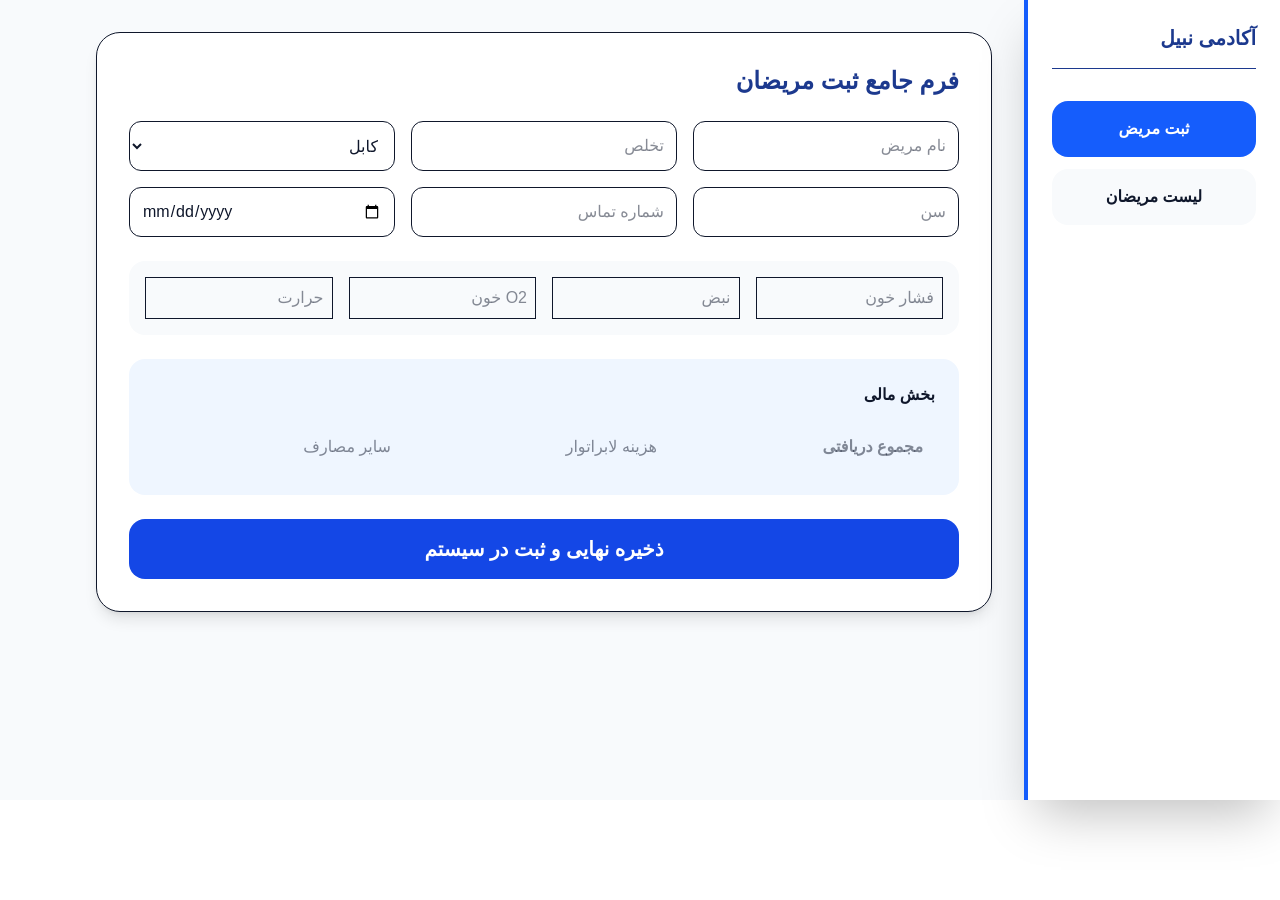
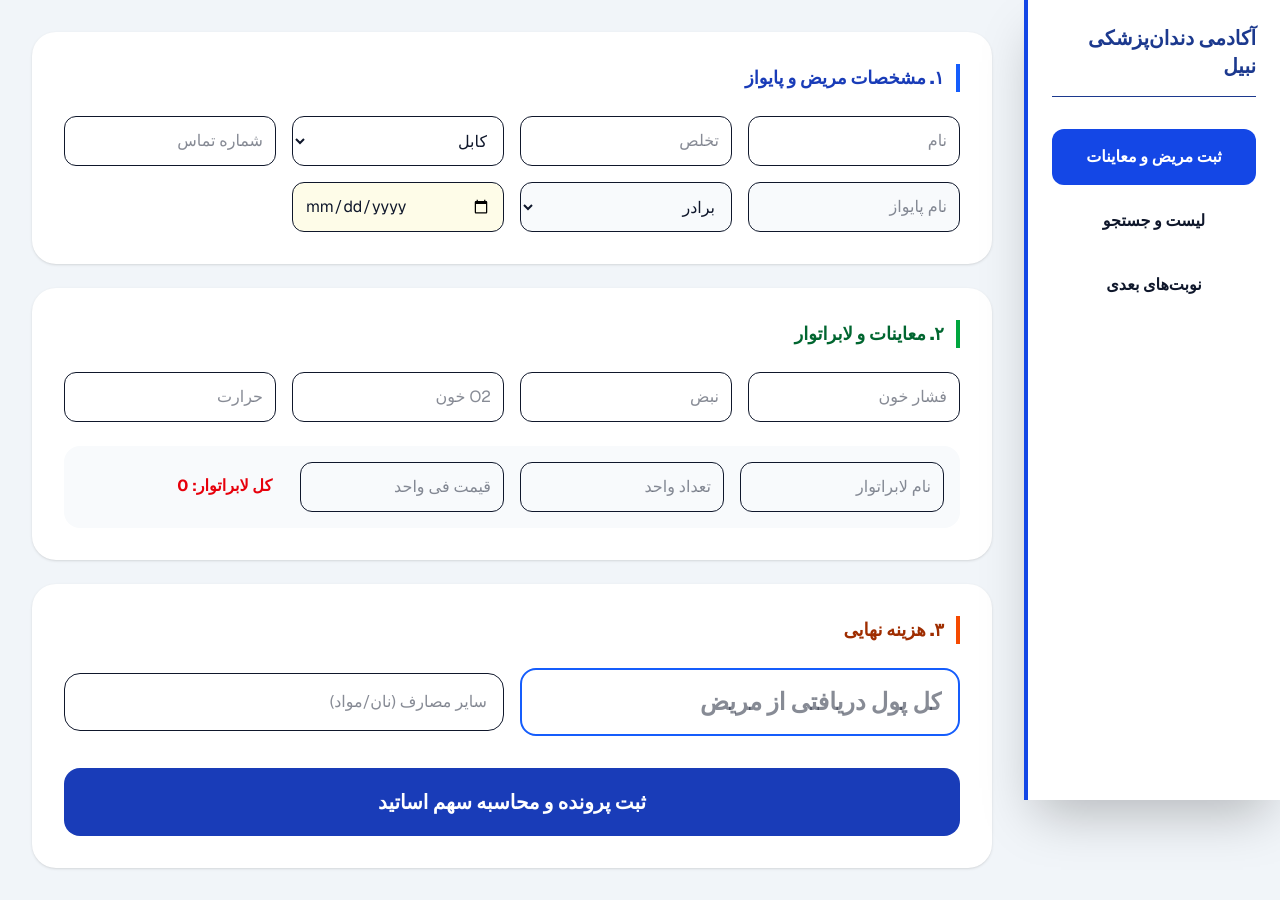
Before and after one commit to nabildentalacademy-art/nabil-dental-academy, a Next.js app: page / in a window 1280 px wide. Before the commit the page ends 800 px from the top, so only its background shows below. Built offline with nearby package versions, Linux system fonts and the light colour scheme.

Commit message:
added lab and financial features

```diff
--- a/app/page.tsx
+++ b/app/page.tsx
@@ -4,122 +4,139 @@ import { useState, useEffect } from "react";
 const provinces = ["کابل", "هرات", "بلخ", "قندهار", "ننگرهار", "پکتیا", "خوست", "غزنی", "لغمان", "بامیان", "بدخشان", "تخار", "کندز", "فاریاب", "جوزجان", "سرپل", "غور", "دایکندی", "اروزگان", "زابل", "نیمروز", "هلمند", "فراه", "بادغیس", "پنجشیر", "کاپیسا", "لوگر", "میدان وردک", "پروان", "کنر", "نورستان", "سمنگان", "بغلان", "پکتیکا"];
 const relations = ["برادر", "پدر", "خواهر", "شوهر", "همسر", "کاکا", "ماما", "خسر", "خسربوره", "پسر کاکا", "پسرعمه", "پسر ماما", "پسرخاله", "دوست", "خواهر زاده", "برادر زاده"];
 
-export default function NabilAcademyFinal() {
+export default function NabilAcademyUltimate() {
   const [activeTab, setActiveTab] = useState("register");
   const [patients, setPatients] = useState<any[]>([]);
+  const [expenses, setExpenses] = useState<any[]>([]);
   const [searchTerm, setSearchTerm] = useState("");
 
   const [form, setForm] = useState({
     name: "", fatherName: "", lastName: "", age: "", province: "کابل", phone: "", visitDate: "", nextVisit: "",
     attendantName: "", attendantPhone: "", relation: "پدر",
     bp: "", pulse: "", ox: "", temp: "",
-    servicePrice: 0, labCost: 0, otherCosts: 0
+    servicePrice: 0, labName: "", labType: "", labUnits: 0, labUnitPrice: 0, otherCosts: 0
   });
 
   useEffect(() => {
-    const saved = localStorage.getItem("nabil_v7_final");
-    if (saved) setPatients(JSON.parse(saved));
+    const savedPatients = localStorage.getItem("nabil_patients_v8");
+    const savedExpenses = localStorage.getItem("nabil_expenses_v8");
+    if (savedPatients) setPatients(JSON.parse(savedPatients));
+    if (savedExpenses) setExpenses(JSON.parse(savedExpenses));
   }, []);
 
   const savePatient = () => {
-    const totalIncome = Number(form.servicePrice);
-    const expenses = Number(form.labCost) + Number(form.otherCosts);
-    const netProfit = totalIncome - expenses;
+    const totalLab = form.labUnits * form.labUnitPrice;
+    const netProfit = form.servicePrice - totalLab - form.otherCosts;
     const ownerShare = netProfit * 0.25;
     const doctorsSplit = (netProfit - ownerShare) / 2;
 
     const newPatient = {
       ...form,
-      id: Date.now(),
+      id: Math.floor(Math.random() * 10000),
+      totalLab,
       ownerShare,
-      drMohammadNaderShare: doctorsSplit,
+      drNabilShare: doctorsSplit,
       drMahfouzShare: doctorsSplit
     };
 
     const updated = [newPatient, ...patients];
     setPatients(updated);
-    localStorage.setItem("nabil_v7_final", JSON.stringify(updated));
-    alert("مریض با موفقیت ثبت شد");
+    localStorage.setItem("nabil_patients_v8", JSON.stringify(updated));
+    alert("پرونده با موفقیت ثبت و محاسبات انجام شد.");
     setActiveTab("list");
   };
 
-  const handlePrint = (p: any) => {
-    const win = window.open("", "_blank");
-    win?.document.write(`
-      <div dir="rtl" style="font-family: Tahoma; padding: 50px; border: 2px solid #1e40af;">
-        <h1 style="text-align: center; color: #1e40af;">آکادمی دندان‌پزشکی نبیل</h1>
-        <h3 style="text-align: center;">نسخه طبی - دکتر محمد نادر نبیل</h3>
-        <hr/>
-        <p><strong>نام مریض:</strong> ${p.name} ${p.lastName} | <strong>عمر:</strong> ${p.age} | <strong>تاریخ:</strong> ${new Date().toLocaleDateString('fa-IR')}</p>
-        <div style="background: #f0f4ff; padding: 10px; border-radius: 10px;">
-          <strong>علایم حیاتی:</strong> فشار: ${p.bp} | نبض: ${p.pulse} | اکسیجن: ${p.ox} | حرارت: ${p.temp}
-        </div>
-        <div style="margin-top: 50px; min-height: 300px; border-right: 3px solid #1e40af; padding-right: 20px;">
-          <h2 style="color: #1e40af;">Rx:</h2>
-        </div>
-        <div style="margin-top: 50px; text-align: left;">
-          <p>امضا و مهر معالج</p>
-        </div>
-      </div>
-    `);
-    win?.document.close();
-    win?.print();
-  };
-
   return (
-    <div className="min-h-screen bg-slate-50 text-right text-slate-900" dir="rtl">
-      <aside className="fixed right-0 top-0 h-full w-64 bg-white shadow-2xl p-6 hidden md:block border-l-4 border-blue-600">
-        <h2 className="text-xl font-black text-blue-900 mb-8 border-b pb-4">آکادمی نبیل</h2>
-        <nav className="space-y-3">
-          <button onClick={() => setActiveTab("register")} className={`w-full p-4 rounded-2xl font-bold ${activeTab === 'register' ? 'bg-blue-600 text-white' : 'bg-slate-50'}`}>ثبت مریض</button>
-          <button onClick={() => setActiveTab("list")} className={`w-full p-4 rounded-2xl font-bold ${activeTab === 'list' ? 'bg-blue-600 text-white' : 'bg-slate-50'}`}>لیست مریضان</button>
+    <div className="min-h-screen bg-slate-100 text-right text-slate-900 font-sans" dir="rtl">
+      {/* Sidebar */}
+      <aside className="fixed right-0 top-0 h-full w-64 bg-white shadow-2xl p-6 hidden md:block border-l-4 border-blue-700">
+        <h2 className="text-xl font-black text-blue-900 mb-8 border-b pb-4">آکادمی دندان‌پزشکی نبیل</h2>
+        <nav className="space-y-2">
+          <button onClick={() => setActiveTab("register")} className={`w-full p-4 rounded-xl font-bold ${activeTab==='register'?'bg-blue-700 text-white':'hover:bg-blue-50'}`}>ثبت مریض و معاینات</button>
+          <button onClick={() => setActiveTab("list")} className={`w-full p-4 rounded-xl font-bold ${activeTab==='list'?'bg-blue-700 text-white':'hover:bg-blue-50'}`}>لیست و جستجو</button>
+          <button onClick={() => setActiveTab("nextVisits")} className={`w-full p-4 rounded-xl font-bold ${activeTab==='nextVisits'?'bg-blue-700 text-white':'hover:bg-blue-50'}`}>نوبت‌های بعدی</button>
         </nav>
       </aside>
 
       <main className="md:mr-64 p-8">
-        {activeTab === "register" ? (
-          <div className="max-w-4xl bg-white p-8 rounded-3xl shadow-lg border">
-            <h2 className="text-2xl font-black mb-6 text-blue-900">فرم جامع ثبت مریضان</h2>
-            <div className="grid grid-cols-1 md:grid-cols-3 gap-4 mb-6">
-              <input placeholder="نام مریض" className="p-3 border rounded-xl" onChange={e => setForm({...form, name: e.target.value})} />
-              <input placeholder="تخلص" className="p-3 border rounded-xl" onChange={e => setForm({...form, lastName: e.target.value})} />
-              <select className="p-3 border rounded-xl" onChange={e => setForm({...form, province: e.target.value})}>
-                {provinces.map(p => <option key={p} value={p}>{p}</option>)}
-              </select>
-              <input placeholder="سن" className="p-3 border rounded-xl" onChange={e => setForm({...form, age: e.target.value})} />
-              <input placeholder="شماره تماس" className="p-3 border rounded-xl" onChange={e => setForm({...form, phone: e.target.value})} />
-              <input placeholder="تاریخ مراجعه بعدی" type="date" className="p-3 border rounded-xl" onChange={e => setForm({...form, nextVisit: e.target.value})} />
-            </div>
+        {activeTab === "register" && (
+          <div className="max-w-5xl mx-auto space-y-6">
+            <section className="bg-white p-8 rounded-3xl shadow-sm">
+              <h3 className="text-lg font-black mb-6 text-blue-800 border-r-4 border-blue-600 pr-3">۱. مشخصات مریض و پایواز</h3>
+              <div className="grid grid-cols-1 md:grid-cols-4 gap-4">
+                <input placeholder="نام" className="p-3 border rounded-xl" onChange={e=>setForm({...form, name:e.target.value})} />
+                <input placeholder="تخلص" className="p-3 border rounded-xl" onChange={e=>setForm({...form, lastName:e.target.value})} />
+                <select className="p-3 border rounded-xl" onChange={e=>setForm({...form, province:e.target.value})}>
+                  {provinces.map(p => <option key={p} value={p}>{p}</option>)}
+                </select>
+                <input placeholder="شماره تماس" className="p-3 border rounded-xl" onChange={e=>setForm({...form, phone:e.target.value})} />
+                <input placeholder="نام پایواز" className="p-3 border rounded-xl bg-slate-50" onChange={e=>setForm({...form, attendantName:e.target.value})} />
+                <select className="p-3 border rounded-xl bg-slate-50" onChange={e=>setForm({...form, relation:e.target.value})}>
+                  {relations.map(r => <option key={r} value={r}>{r}</option>)}
+                </select>
+                <input placeholder="تاریخ مراجعه بعدی" type="date" className="p-3 border rounded-xl bg-yellow-50" onChange={e=>setForm({...form, nextVisit:e.target.value})} />
+              </div>
+            </section>
 
-            <div className="grid grid-cols-2 md:grid-cols-4 gap-4 mb-6 bg-slate-50 p-4 rounded-2xl">
-              <input placeholder="فشار خون" className="p-2 border" onChange={e => setForm({...form, bp: e.target.value})} />
-              <input placeholder="نبض" className="p-2 border" onChange={e => setForm({...form, pulse: e.target.value})} />
-              <input placeholder="O2 خون" className="p-2 border" onChange={e => setForm({...form, ox: e.target.value})} />
-              <input placeholder="حرارت" className="p-2 border" onChange={e => setForm({...form, temp: e.target.value})} />
-            </div>
+            <section className="bg-white p-8 rounded-3xl shadow-sm">
+              <h3 className="text-lg font-black mb-6 text-green-800 border-r-4 border-green-600 pr-3">۲. معاینات و لابراتوار</h3>
+              <div className="grid grid-cols-2 md:grid-cols-4 gap-4 mb-6">
+                <input placeholder="فشار خون" className="p-3 border rounded-xl" onChange={e=>setForm({...form, bp:e.target.value})} />
+                <input placeholder="نبض" className="p-3 border rounded-xl" onChange={e=>setForm({...form, pulse:e.target.value})} />
+                <input placeholder="O2 خون" className="p-3 border rounded-xl" onChange={e=>setForm({...form, ox:e.target.value})} />
+                <input placeholder="حرارت" className="p-3 border rounded-xl" onChange={e=>setForm({...form, temp:e.target.value})} />
+              </div>
+              <div className="grid grid-cols-1 md:grid-cols-4 gap-4 bg-slate-50 p-4 rounded-2xl">
+                <input placeholder="نام لابراتوار" className="p-3 border rounded-xl" onChange={e=>setForm({...form, labName:e.target.value})} />
+                <input placeholder="تعداد واحد" type="number" className="p-3 border rounded-xl" onChange={e=>setForm({...form, labUnits:Number(e.target.value)})} />
+                <input placeholder="قیمت فی واحد" type="number" className="p-3 border rounded-xl" onChange={e=>setForm({...form, labUnitPrice:Number(e.target.value)})} />
+                <div className="p-3 font-bold text-red-600">کل لابراتوار: {(form.labUnits * form.labUnitPrice).toLocaleString()}</div>
+              </div>
+            </section>
 
-            <div className="bg-blue-50 p-6 rounded-2xl mb-6">
-              <h4 className="font-bold mb-4">بخش مالی</h4>
-              <div className="grid grid-cols-1 md:grid-cols-3 gap-4">
-                <input placeholder="مجموع دریافتی" type="number" className="p-3 rounded-xl font-bold" onChange={e => setForm({...form, servicePrice: Number(e.target.value)})} />
-                <input placeholder="هزینه لابراتوار" type="number" className="p-3 rounded-xl" onChange={e => setForm({...form, labCost: Number(e.target.value)})} />
-                <input placeholder="سایر مصارف" type="number" className="p-3 rounded-xl" onChange={e => setForm({...form, otherCosts: Number(e.target.value)})} />
+            <section className="bg-white p-8 rounded-3xl shadow-sm">
+              <h3 className="text-lg font-black mb-6 text-orange-800 border-r-4 border-orange-600 pr-3">۳. هزینه نهایی</h3>
+              <div className="flex gap-4 items-center">
+                <input placeholder="کل پول دریافتی از مریض" type="number" className="p-4 border-2 border-blue-600 rounded-2xl text-2xl font-black w-1/2" onChange={e=>setForm({...form, servicePrice:Number(e.target.value)})} />
+                <input placeholder="سایر مصارف (نان/مواد)" type="number" className="p-4 border rounded-2xl w-1/2" onChange={e=>setForm({...form, otherCosts:Number(e.target.value)})} />
               </div>
-            </div>
-            <button onClick={savePatient} className="w-full bg-blue-700 text-white py-4 rounded-2xl font-black text-xl">ذخیره نهایی و ثبت در سیستم</button>
+              <button onClick={savePatient} className="w-full mt-8 bg-blue-800 text-white py-5 rounded-2xl font-black text-xl hover:bg-blue-900 transition-all">ثبت پرونده و محاسبه سهم اساتید</button>
+            </section>
           </div>
-        ) : (
+        )}
+
+        {activeTab === "list" && (
           <div className="space-y-4">
-            <input placeholder="جستجوی مریض..." className="w-full p-4 rounded-2xl mb-6 border" onChange={e => setSearchTerm(e.target.value)} />
-            {patients.filter(p => p.name.includes(searchTerm)).map(p => (
-              <div key={p.id} className="bg-white p-6 rounded-2xl shadow-sm border flex justify-between items-center">
-                <div>
-                  <h4 className="font-black text-xl">{p.name} {p.lastName}</h4>
-                  <p className="text-sm text-blue-600">سهم دکتر محمد نادر نبیل: {p.drMohammadNaderShare.toLocaleString()} افغانی</p>
+            <input placeholder="🔍 جستجو بر اساس نام، آیدی یا شماره تماس مریض..." className="w-full p-5 rounded-2xl shadow-sm border-none focus:ring-2 ring-blue-600 outline-none" onChange={e=>setSearchTerm(e.target.value)} />
+            {patients.filter(p => p.name.includes(searchTerm) || p.phone.includes(searchTerm) || p.id.toString().includes(searchTerm)).map(p => (
+              <div key={p.id} className="bg-white p-6 rounded-3xl shadow-sm border border-slate-200 flex justify-between items-center">
+                <div className="space-y-1">
+                  <h4 className="font-black text-xl">{p.name} {p.lastName} <span className="text-sm text-slate-400">(ID: {p.id})</span></h4>
+                  <p className="text-blue-600 font-bold">{p.phone} | {p.province}</p>
+                  <p className="text-xs text-slate-500">فشار: {p.bp} | نبض: {p.pulse} | اکسیجن: {p.ox}</p>
                 </div>
-                <button onClick={() => handlePrint(p)} className="bg-blue-100 text-blue-700 px-6 py-2 rounded-xl font-bold">🖨 چاپ نسخه</button>
+                <div className="text-left space-y-1 bg-slate-50 p-4 rounded-2xl border border-dashed">
+                  <p className="text-xs font-bold">سهم دکتر محمد نادر: <span className="text-green-600 text-base">{p.drNabilShare.toLocaleString()}</span></p>
+                  <p className="text-xs font-bold">سهم دکتر محفوظ: <span className="text-green-600 text-base">{p.drMahfouzShare.toLocaleString()}</span></p>
+                  <p className="text-[10px] text-red-400">سهم مالک (۲۵٪): {p.ownerShare.toLocaleString()}</p>
+                </div>
               </div>
             ))}
+          </div>
+        )}
+
+        {activeTab === "nextVisits" && (
+          <div className="bg-white rounded-3xl p-8 shadow-sm">
+            <h3 className="text-xl font-black mb-6">مریضان نوبت بعدی</h3>
+            <div className="grid gap-4">
+              {patients.filter(p => p.nextVisit).map(p => (
+                <div key={p.id} className="flex justify-between items-center p-4 border-b">
+                  <span className="font-bold">{p.name} {p.lastName}</span>
+                  <span className="text-red-600 font-black">{p.nextVisit}</span>
+                  <a href={`https://wa.me/${p.phone}?text=سلام ${p.name} عزیز، نوبت بعدی شما در آکادمی نبیل به تاریخ ${p.nextVisit} است.`} className="bg-green-500 text-white px-4 py-2 rounded-lg text-xs font-bold">ارسال واتساپ</a>
+                </div>
+              ))}
+            </div>
           </div>
         )}
       </main>
```
